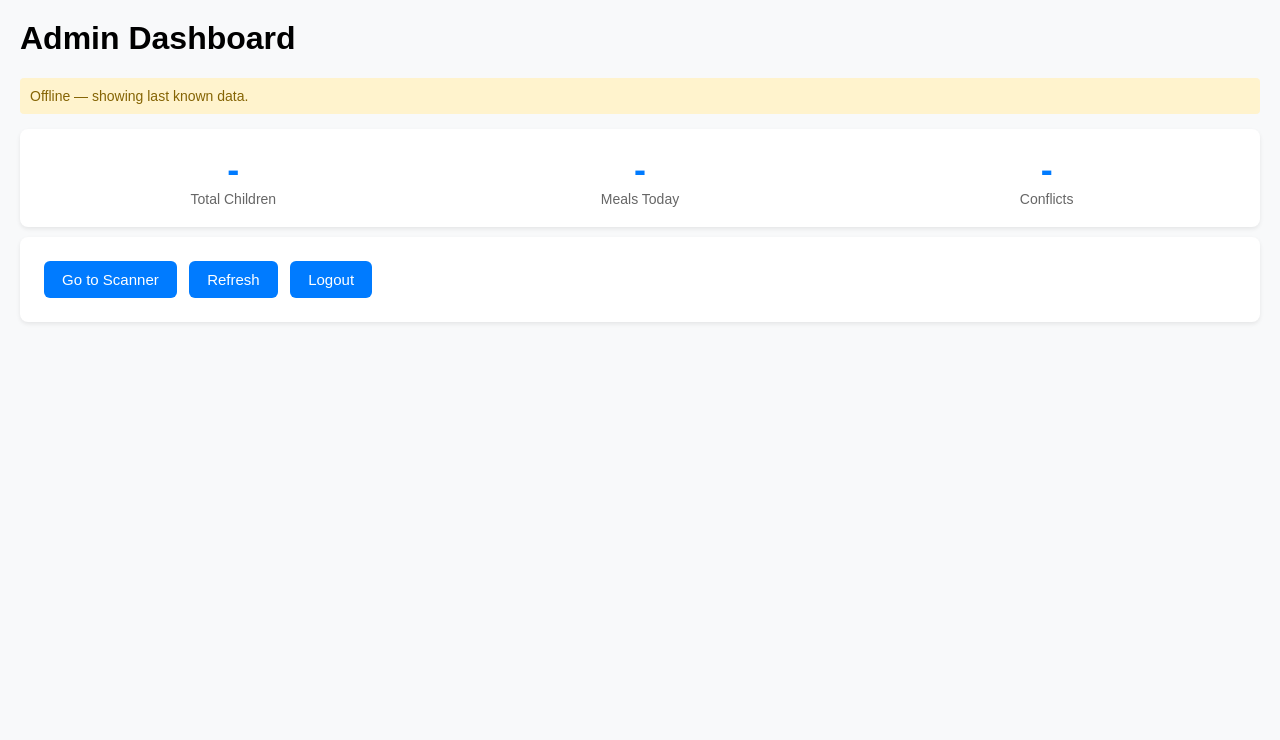
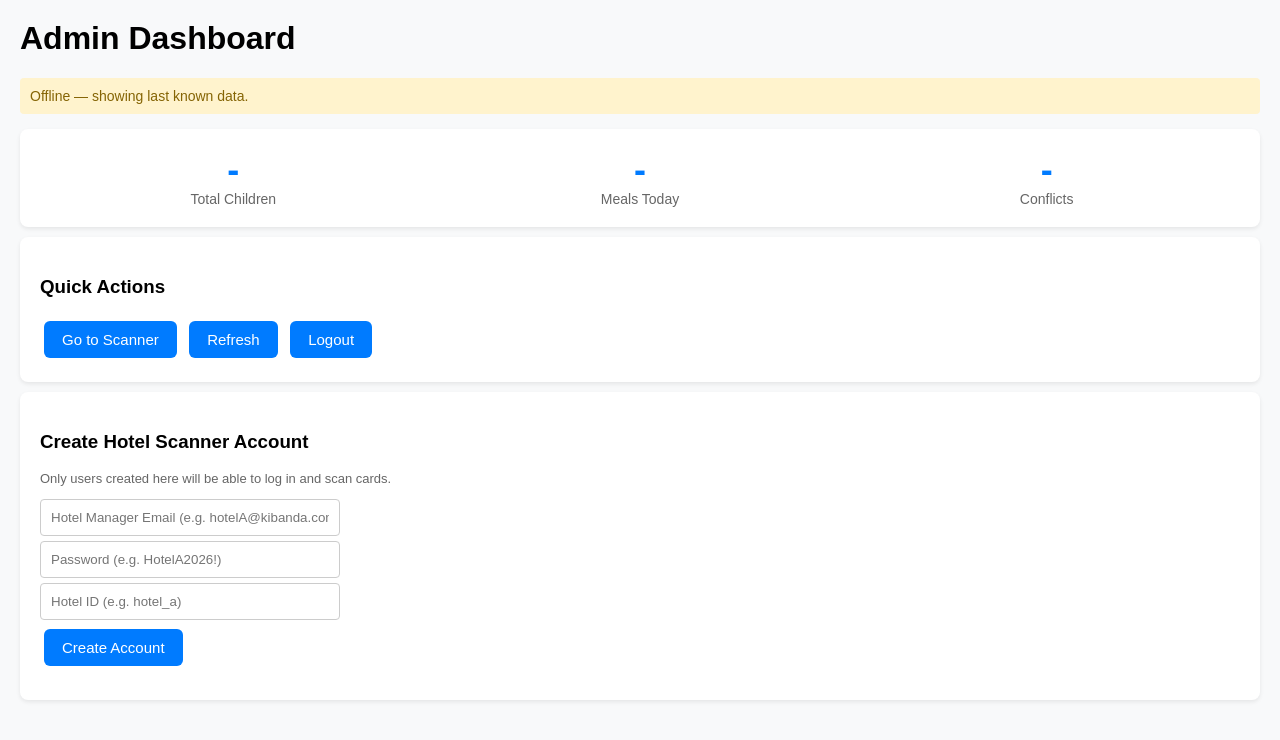
Before and after one commit to lewis23-net/kibandasky-qr-server, a Flask app: template templates/admin.html in a window 1280 px wide. Shown: the top 740 px of the page. Run offline with Flask 3, Linux system fonts and the light colour scheme; the template is opened without the code that fills it, so the values that code supplies are empty.

Commit message:
Added user creation form and locked down scanner

```diff
--- a/app.py
+++ b/app.py
@@ -53,7 +53,8 @@ def login_required(roles=None):
         def wrapper(*args, **kwargs):
             user = session.get('user')
             if not user:
-                return redirect(url_for('login'))
+                # Redirects to login. Once logged in, they will be sent back to scan.
+                return redirect(url_for('login', next=request.url))
             if roles and user['role'] not in roles:
                 return "Forbidden", 403
             return f(*args, **kwargs)
@@ -86,7 +87,11 @@ def login():
                 'role': user.role,
                 'hotel_id': user.hotel_id
             }
-            # If they came from a QR scan, they will be redirected back to /scan
+            # If they were trying to scan a card, send them right back to it
+            next_page = request.args.get('next')
+            if next_page and '/scan' in next_page:
+                return redirect(next_page)
+
             if user.role == 'admin':
                 return redirect(url_for('dashboard'))
             return redirect(url_for('scan_page'))
@@ -106,7 +111,6 @@ def logout():
 def scan_page(child_uuid=None):
     hotel_id = session['user'].get('hotel_id') or 'default_hotel'
     scanned_child = child_uuid or request.args.get('child', '')
-    # The template now handles the 24-hour logic
     return render_template('scan.html', hotel_id=hotel_id, scanned_child=scanned_child)
 
 
@@ -194,19 +198,6 @@ def admin_stats():
     })
 
 
-@app.route('/api/children', methods=['POST'])
-@login_required(roles=['admin'])
-def add_child():
-    d = request.get_json(silent=True) or {}
-    if not d.get('uuid') or not d.get('name'):
-        return jsonify({'error': 'uuid and name required'}), 400
-    if Child.query.filter_by(uuid=d['uuid']).first():
-        return jsonify({'error': 'child already exists'}), 400
-    db.session.add(Child(uuid=d['uuid'], name=d['name']))
-    db.session.commit()
-    return jsonify({'ok': True})
-
-
 @app.route('/api/users', methods=['POST'])
 @login_required(roles=['admin'])
 def create_user():
--- a/templates/admin.html
+++ b/templates/admin.html
@@ -14,20 +14,35 @@
         .stat .label { font-size: 14px; color: #666; }
         #sync-status { padding: 10px; background: #fff3cd; color: #856404; border-radius: 4px; margin-bottom: 15px; font-size: 14px; }
         button { padding: 10px 18px; font-size: 15px; margin: 4px; cursor: pointer; border: none; border-radius: 6px; background: #007bff; color: white; }
+        input { padding: 10px; margin: 5px 0; border: 1px solid #ccc; border-radius: 4px; width: 100%; max-width: 300px; box-sizing: border-box; display: block; }
+        .success-msg { color: green; font-weight: bold; margin-top: 10px; }
     </style>
 </head>
 <body>
     <h1>Admin Dashboard</h1>
     <div id="sync-status">Last synced: <span id="last-sync">never</span></div>
+
     <div class="card stats">
         <div class="stat"><div class="number" id="total-children">-</div><div class="label">Total Children</div></div>
         <div class="stat"><div class="number" id="meals-today">-</div><div class="label">Meals Today</div></div>
         <div class="stat"><div class="number" id="conflicts">-</div><div class="label">Conflicts</div></div>
     </div>
+
     <div class="card">
+        <h3>Quick Actions</h3>
         <button onclick="window.location.href='/scan'">Go to Scanner</button>
         <button onclick="refreshStats()">Refresh</button>
         <button onclick="window.location.href='/logout'">Logout</button>
+    </div>
+
+    <div class="card">
+        <h3>Create Hotel Scanner Account</h3>
+        <p style="font-size: 13px; color: #666;">Only users created here will be able to log in and scan cards.</p>
+        <input type="email" id="new-email" placeholder="Hotel Manager Email (e.g. hotelA@kibanda.com)">
+        <input type="password" id="new-password" placeholder="Password (e.g. HotelA2026!)">
+        <input type="text" id="new-hotelid" placeholder="Hotel ID (e.g. hotel_a)">
+        <button onclick="createUser()">Create Account</button>
+        <div id="create-msg" class="success-msg"></div>
     </div>
 
     <script>
@@ -43,6 +58,34 @@
                 document.getElementById('sync-status').textContent = 'Offline — showing last known data.';
             }
         }
+
+        async function createUser() {
+            const email = document.getElementById('new-email').value;
+            const password = document.getElementById('new-password').value;
+            const hotel_id = document.getElementById('new-hotelid').value;
+
+            if (!email || !password) {
+                alert("Email and password are required");
+                return;
+            }
+
+            const res = await fetch('/api/users', {
+                method: 'POST',
+                headers: {'Content-Type': 'application/json'},
+                body: JSON.stringify({ email, password, hotel_id, role: 'hotel' })
+            });
+
+            const data = await res.json();
+            if (res.ok) {
+                document.getElementById('create-msg').textContent = "Account created successfully!";
+                document.getElementById('new-email').value = '';
+                document.getElementById('new-password').value = '';
+                document.getElementById('new-hotelid').value = '';
+            } else {
+                alert("Error: " + data.error);
+            }
+        }
+
         refreshStats();
         setInterval(refreshStats, 5000);
     </script>
```
